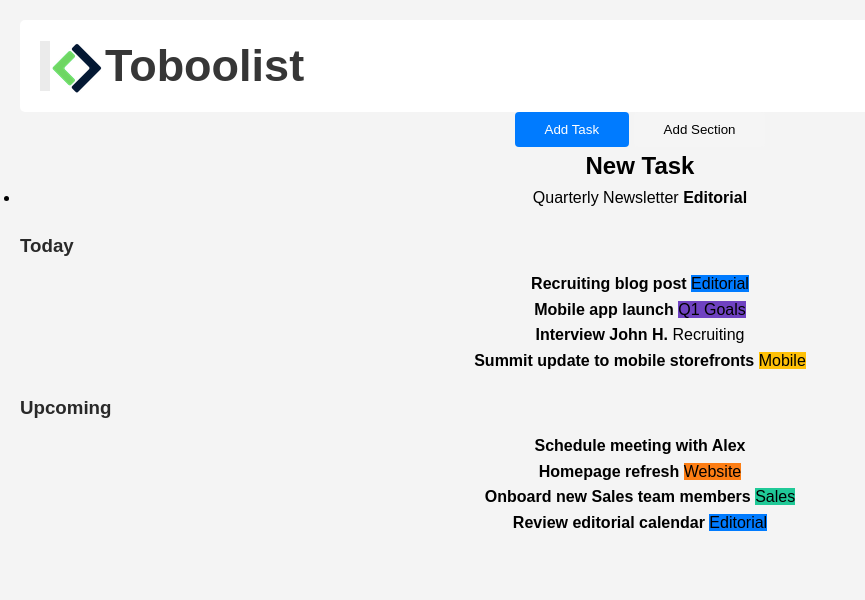
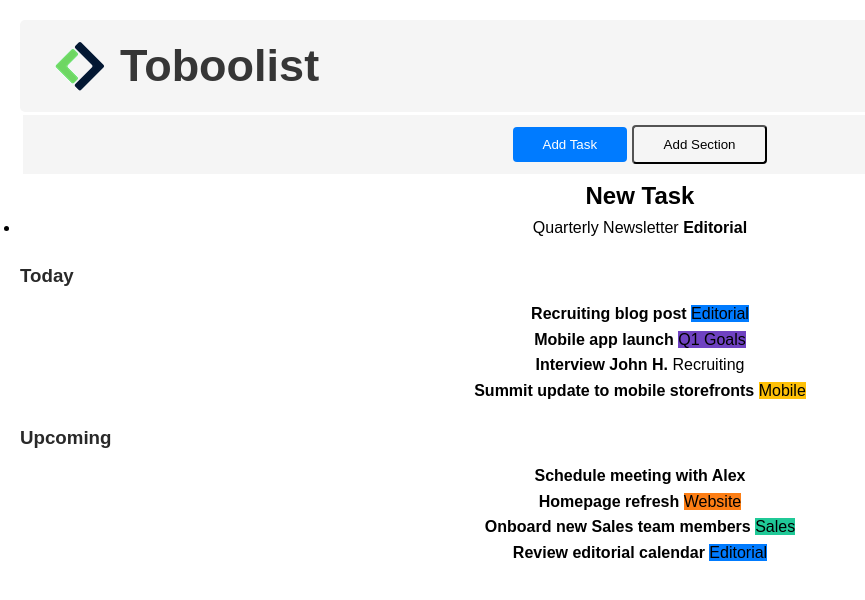
Before and after one commit to FrancescoCernuto/html-css-toboolist, a plain HTML site: page index.html in a window 1280 px wide. Shown: the whole page, without its empty margins (0-865 px from the left). Drawn offline with Linux system fonts and the light colour scheme.

Commit message:
fix css&html

```diff
--- a/css/style.css
+++ b/css/style.css
@@ -9,7 +9,7 @@
     body {
       font-family: Arial, sans-serif;
       line-height: 1.6;
-      background-color: #f4f4f4;
+      background-color: #ffffff;
       padding: 20px;
       text-align: center;
     }
@@ -19,7 +19,7 @@
   .logo {
     display: flex;
     align-items: center;
-    background-color: white;
+    background-color: whitesmoke;
     padding: 10px 20px;
     border-radius: 5px;
     box-sizing: 0 4px 8px ;
@@ -29,9 +29,11 @@
   .logo-icon{
     width: 50px;
     height: 50px;
-    background-color: rgb(250, 250, 250);
-    border-left: 10px solid rgb(235, 235, 235);
+    background-color:whitesmoke ;
+    border-left: 10px solid color( rgb(255, 255, 255) rgb(255, 255, 255) rgb(255, 255, 255));
     margin-right: 15px;
+    margin-left: 15px;
+    opacity: 0,5;
   }
 
   /* logo text */
@@ -39,6 +41,17 @@
     font-size: 45px;
     font-weight: bold;
     color: #363636;
+  }
+  /* buttonbox */
+  .buttonbox{
+    background-position: center;
+    background-color: whitesmoke;
+    border: solid;
+    padding: 10px 20px;
+    box-sizing: border-box;
+    color: rgb(255, 255, 255);
+
+
   }
   /* button */
   .button-add {
@@ -55,7 +68,7 @@
     padding: 10px 30px;
      background-color: whitesmoke;
     color: rgb(0, 0, 0);
-    border: none;
+    border: ;
     border-radius: 4px;
     cursor: pointer
 
@@ -80,12 +93,14 @@
   display: flex;
   align-items: center;
 }
-.header:{
+.header {
+  text-align: center;
   content: "▾";
   margin-right: 8px;
 }
 
 .section {
+  text-align: center;
   margin-bottom: 20px;
   text-align: center;
 }
--- a/index.html
+++ b/index.html
@@ -9,15 +9,15 @@
 </head>
 <body class="body">
 
-    <header class="">       <!--add logo-->
+    <header>       <!--add logo-->
         <div class="logo">
-            <div class="logo-icon"><img src="img/logo copia.png" alt=logo></div>
+            <div class="logo-icon"><img src="img/Logo.png" alt=logo></div>
             <h1 class="logo-text">Toboolist</h1>
         </div>
     </header>
     <main></main>
                    <!--add button-->
-        <div id="addbutton">
+        <div class="buttonbox">
             <button class="button-add">Add Task</button>
             <button class="button-disable">Add Section</button>
         </div>
```
Also changed, not shown: img/Logo.png (added).
